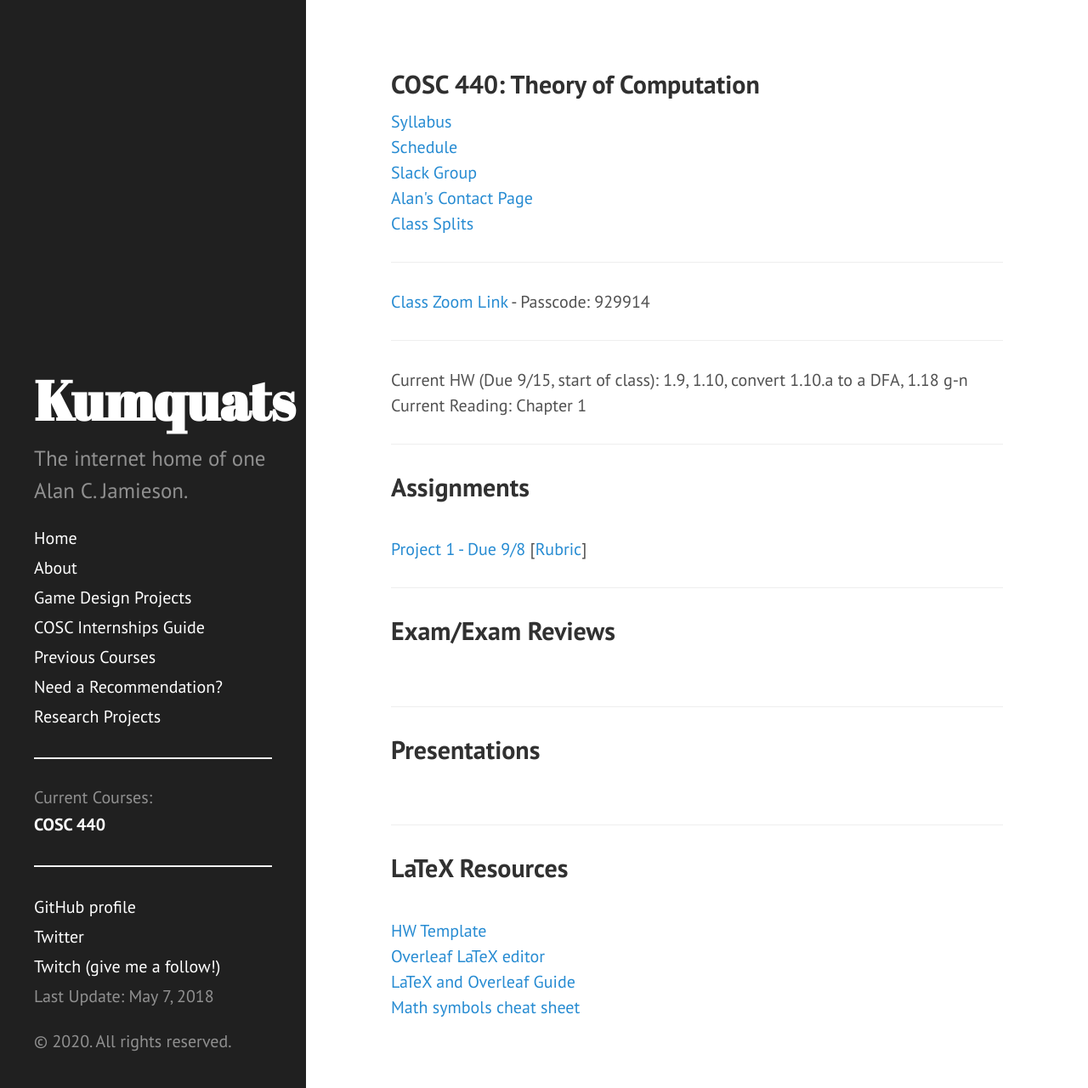
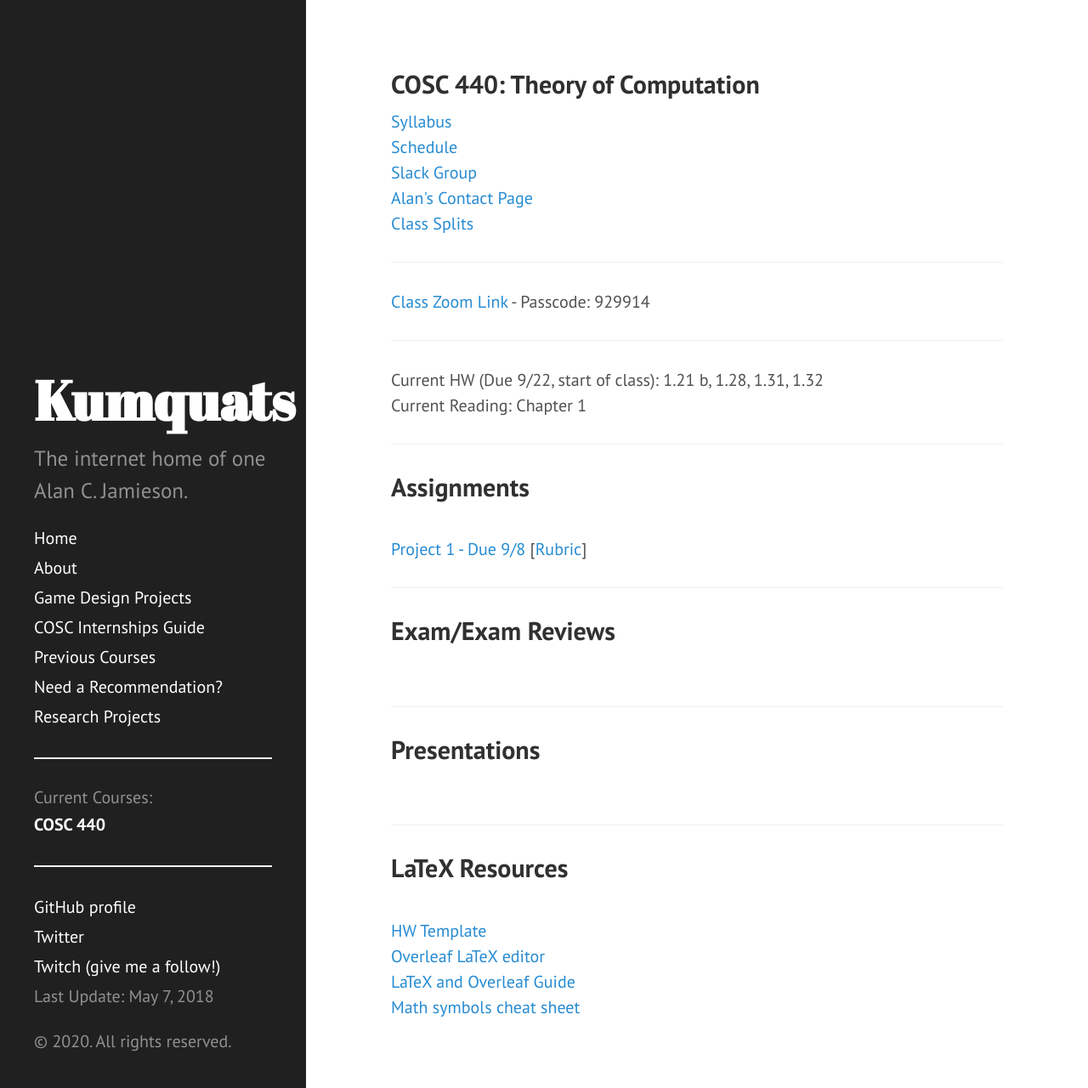
Before and after one commit to ripark/ripark.github.io, a Jekyll site: the page built from f20/cosc440.html, in a window 1280 px wide and 1280 px high. Shown: the whole window at 85% size. Built offline with Jekyll 4.4.1, drawn with Linux system fonts in a browser that asks for light colours; Markdown is read by kramdown in place of the engine named in the settings.

Commit message:
Update cosc440.html

```diff
--- a/f20/cosc440.html
+++ b/f20/cosc440.html
@@ -16,7 +16,7 @@ shorttitle: "COSC 440"
 <hr>
 <a href="https://smcm.zoom.us/j/94201385875">Class Zoom Link</a> - Passcode: 929914
 <hr>
-Current HW (Due 9/15, start of class): 1.9, 1.10, convert 1.10.a to a DFA, 1.18 g-n
+Current HW (Due 9/22, start of class): 1.21 b, 1.28, 1.31, 1.32
 <br>
 Current Reading: Chapter 1
 <hr>
```
